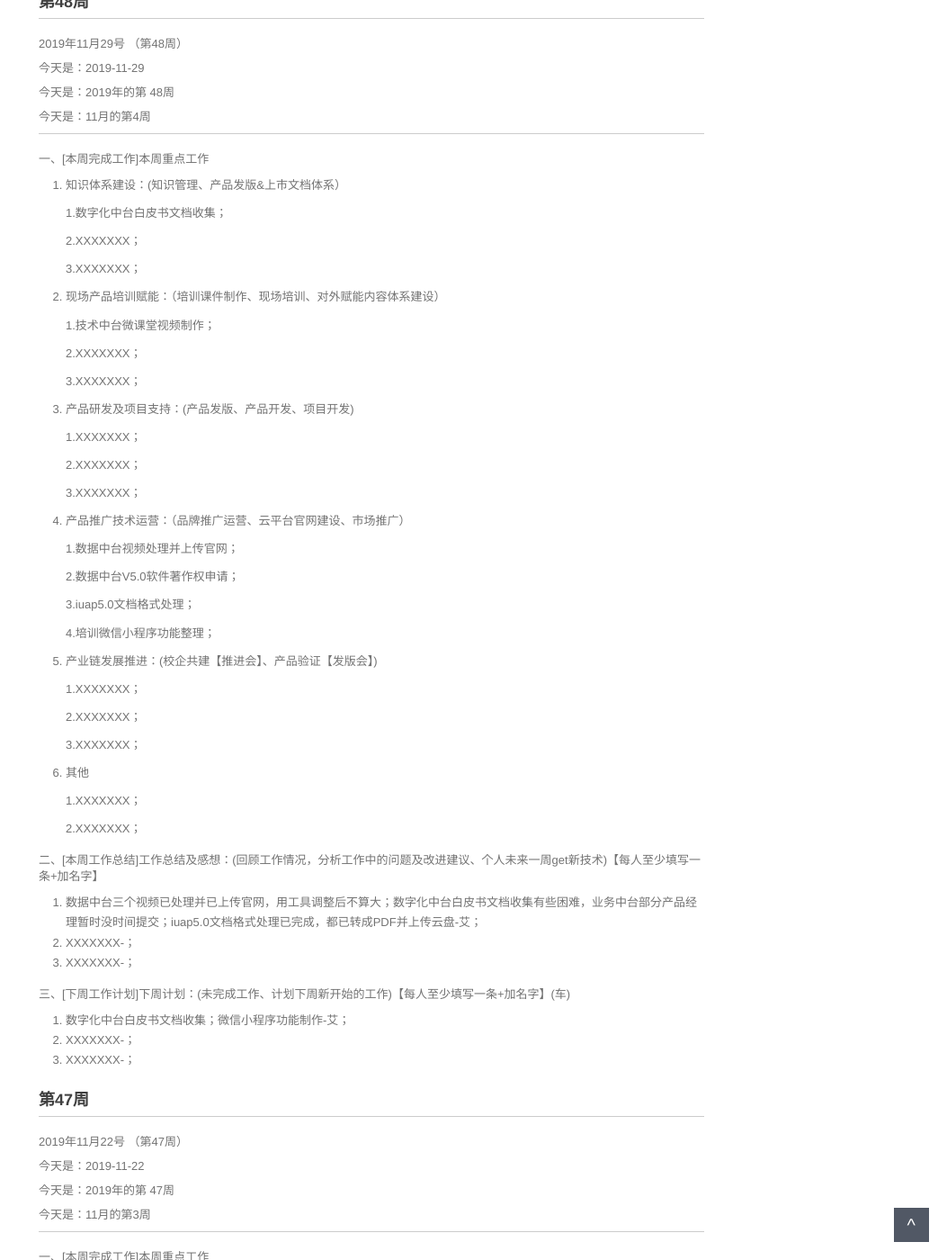
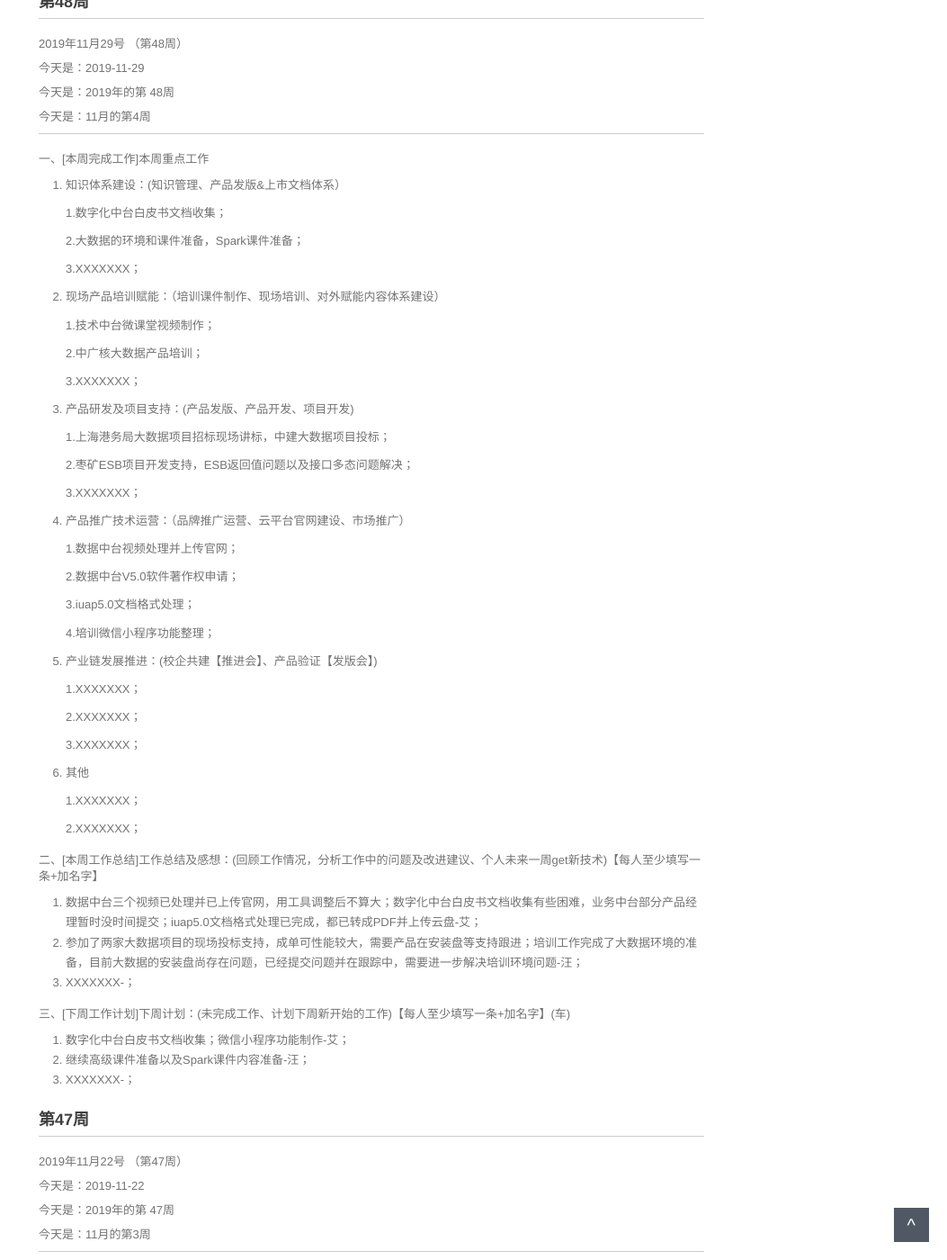
Before and after one commit to walllFlower/blog, a Jekyll site: the page built from _posts/2018-07-17-day_report_cxz.md, in a window 1280 px wide and 1400 px high, scrolled down 341 px. Shown: the whole window at 90% size, without its empty margins (227-1280 px from the left). Built offline with Jekyll 4.4.1, drawn with Linux system fonts in a browser that asks for light colours; comment, search, counter and statistics services are not loaded.

Commit message:
Update 2018-07-17-day_report_cxz.md

```diff
--- a/_posts/2018-07-17-day_report_cxz.md
+++ b/_posts/2018-07-17-day_report_cxz.md
@@ -28,7 +28,7 @@ categories: 技术运营工作周报
 
     1.数字化中台白皮书文档收集；
 
-    2.XXXXXXX；
+    2.大数据的环境和课件准备，Spark课件准备；
 
     3.XXXXXXX；
 
@@ -36,15 +36,15 @@ categories: 技术运营工作周报
 
     1.技术中台微课堂视频制作；
 
-    2.XXXXXXX；
+    2.中广核大数据产品培训；
 
     3.XXXXXXX；
 
 3. 产品研发及项目支持：(产品发版、产品开发、项目开发)
 
-    1.XXXXXXX；
-
-    2.XXXXXXX；
+    1.上海港务局大数据项目招标现场讲标，中建大数据项目投标；
+
+    2.枣矿ESB项目开发支持，ESB返回值问题以及接口多态问题解决；
 
     3.XXXXXXX；
 
@@ -76,13 +76,13 @@ categories: 技术运营工作周报
 二、[本周工作总结]工作总结及感想：(回顾工作情况，分析工作中的问题及改进建议、个人未来一周get新技术)【每人至少填写一条+加名字】
 
 1. 数据中台三个视频已处理并已上传官网，用工具调整后不算大；数字化中台白皮书文档收集有些困难，业务中台部分产品经理暂时没时间提交；iuap5.0文档格式处理已完成，都已转成PDF并上传云盘-艾；
-2. XXXXXXX-；
+2. 参加了两家大数据项目的现场投标支持，成单可性能较大，需要产品在安装盘等支持跟进；培训工作完成了大数据环境的准备，目前大数据的安装盘尚存在问题，已经提交问题并在跟踪中，需要进一步解决培训环境问题-汪；
 3. XXXXXXX-；
 
 三、[下周工作计划]下周计划：(未完成工作、计划下周新开始的工作)【每人至少填写一条+加名字】(车)
 
 1. 数字化中台白皮书文档收集；微信小程序功能制作-艾；
-2. XXXXXXX-；
+2. 继续高级课件准备以及Spark课件内容准备-汪；
 3. XXXXXXX-；
 
 
```
